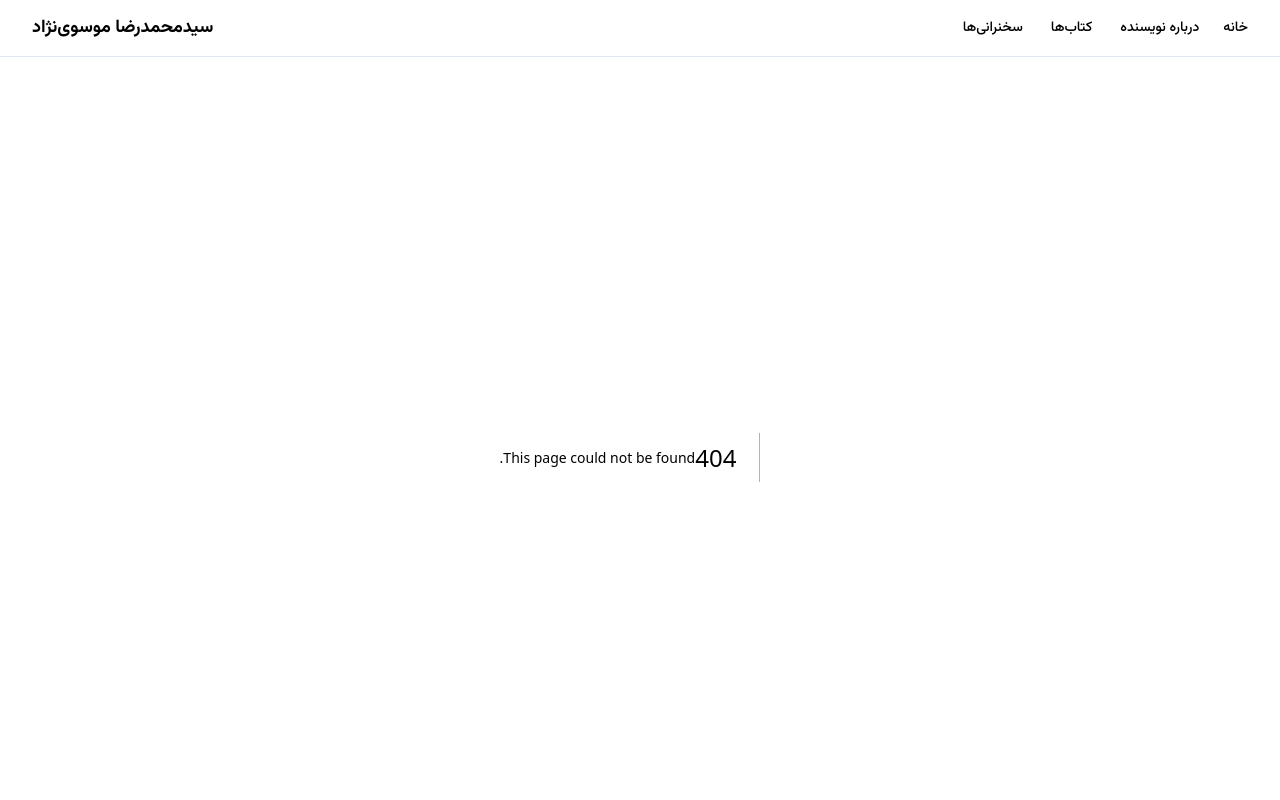
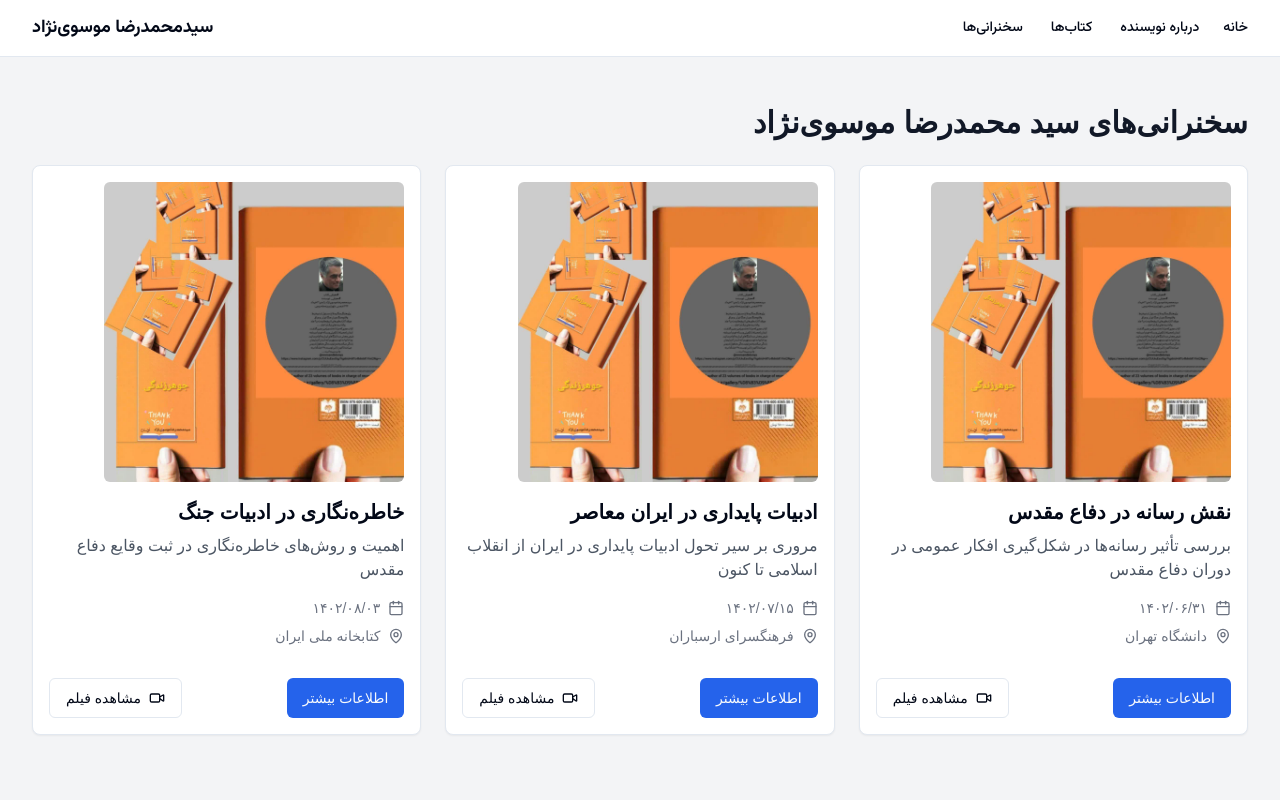
Before and after one commit to IsmaeilSaberi/new-portfolio-2, a Next.js app: page /speeches in a window 1280 px wide. Before the commit this address had no page. Shown: the top 800 px of the page. Built offline with nearby package versions, Linux system fonts and the light colour scheme.

Commit message:
adding other pages

```diff
--- /dev/null
+++ b/app/about/page.tsx
@@ -0,0 +1,38 @@
+import React from "react";
+
+export default function Component() {
+  return (
+    <div className="min-h-screen bg-gray-100 py-12 px-4 sm:px-6 lg:px-8">
+      <div className="max-w-3xl mx-auto bg-white shadow-md rounded-lg overflow-hidden">
+        <div className="px-6 py-8">
+          <h1 className="text-3xl font-bold text-gray-900 mb-6 text-right">
+            سید محمدرضا موسوی‌نژاد
+          </h1>
+          <div className="space-y-4 text-right text-gray-700 leading-relaxed">
+            <p>
+              سید محمدرضا موسوی‌نژاد، پژوهشگر جنگ، مدرس و نویسنده‌ی ۲۳ جلد کتاب
+              در زمینه‌ی ادبیات پایداری مقدس و جنگ است. او همچنین به عنوان راوی
+              فتح دفاع مقدس و مسئول ثبت و ضبط وقایع جنگ در دوران ۸ سال دفاع مقدس
+              فعالیت کرده است.
+            </p>
+            <p>
+              موسوی‌نژاد به عنوان یک رزمنده، ۵۲ ماه حضور داوطلبانه در مناطق
+              عملیاتی داشته و جانباز و مجروح جنگی است.
+            </p>
+            <p>
+              تحصیلات آکادمیک ایشان در رشته‌ی شیمی معدنی بوده و پایان‌نامه و
+              رساله‌ی خود را در خصوص لیگاندهای دو سر دندانه اسید و بازهای نرم و
+              سخت از دانشگاه ارومیه به پایان رسانده است.
+            </p>
+            <p>از آثار ماندگار ایشان می‌توان به موارد زیر اشاره کرد:</p>
+            <ul className="list-disc list-inside space-y-2 mr-6">
+              <li>اسطوره‌های تاریخ مقاومت ایران در ۵ جلد</li>
+              <li>کتاب یادهای نیک در ۳ جلد</li>
+              <li>کتاب "عمری که مرا داده شده بر زمین چنین گذشت" (جلد ۳)</li>
+            </ul>
+          </div>
+        </div>
+      </div>
+    </div>
+  );
+}
--- /dev/null
+++ b/app/books/page.tsx
@@ -0,0 +1,94 @@
+import React from "react";
+import Link from "next/link";
+import Image from "next/image";
+import { Card, CardContent, CardFooter } from "@/components/ui/card";
+import { Button } from "@/components/ui/button";
+
+// این دیتا در واقعیت از یک API یا دیتابیس گرفته می‌شود
+const books = [
+  {
+    id: 1,
+    title: "اسطوره‌های تاریخ مقاومت ایران (جلد ۱)",
+    description: "بررسی تاریخ مقاومت ایران در برابر تهاجمات خارجی",
+    image: "/images/book1.jpg",
+    detailsLink: "/books/1",
+    buyLink: "https://example.com/buy/1",
+  },
+  {
+    id: 2,
+    title: "یادهای نیک (جلد ۱)",
+    description: "خاطرات رزمندگان دفاع مقدس",
+    image: "/images/book2.jpg",
+    detailsLink: "/books/2",
+    buyLink: "https://example.com/buy/2",
+  },
+  {
+    id: 3,
+    title: "عمری که مرا داده شده بر زمین چنین گذشت (جلد ۳)",
+    description: "زندگی‌نامه و خاطرات نویسنده",
+    image: "/images/book3.jpg",
+    detailsLink: "/books/3",
+    buyLink: "https://example.com/buy/3",
+  },
+];
+
+export default function BookList() {
+  return (
+    <div
+      className="min-h-screen bg-gray-100 py-12 px-4 sm:px-6 lg:px-8"
+      dir="rtl"
+    >
+      <div className="max-w-7xl mx-auto">
+        <h1
+          className="text-3xl font-bold text-gray-900 mb-6 text-right"
+          style={{ fontFamily: "Shabnam, sans-serif" }}
+        >
+          کتاب‌های سید محمدرضا موسوی‌نژاد
+        </h1>
+        <div className="grid grid-cols-1 md:grid-cols-2 lg:grid-cols-3 gap-6">
+          {books.map((book) => (
+            <Card key={book.id} className="overflow-hidden">
+              <CardContent className="p-4">
+                <div className="aspect-w-2 aspect-h-3 mb-4">
+                  <Image
+                    src={book.image}
+                    alt={book.title}
+                    width={150}
+                    height={200}
+                    className="object-cover rounded-md"
+                  />
+                </div>
+                <h2
+                  className="text-xl font-semibold mb-2"
+                  style={{ fontFamily: "Shabnam, sans-serif" }}
+                >
+                  {book.title}
+                </h2>
+                <p
+                  className="text-gray-600 mb-4"
+                  style={{ fontFamily: "Shabnam, sans-serif" }}
+                >
+                  {book.description}
+                </p>
+              </CardContent>
+              <CardFooter className="flex justify-between p-4">
+                <Button asChild>
+                  <Link href={book.detailsLink}>جزئیات بیشتر</Link>
+                </Button>
+                <Button asChild variant="outline">
+                  <a
+                    href={book.buyLink}
+                    target="_blank"
+                    rel="noopener noreferrer"
+                  >
+                    خرید کتاب
+                  </a>
+                </Button>
+              </CardFooter>
+            </Card>
+          ))}
+        </div>
+      </div>
+    </div>
+  );
+}
--- /dev/null
+++ b/app/speeches/page.tsx
@@ -0,0 +1,122 @@
+import React from "react";
+import Image from "next/image";
+import Link from "next/link";
+import { Card, CardContent, CardFooter } from "@/components/ui/card";
+import { Button } from "@/components/ui/button";
+import { CalendarIcon, MapPinIcon, VideoIcon } from "lucide-react";
+
+// این دیتا در واقعیت از یک API یا دیتابیس گرفته می‌شود
+const speeches = [
+  {
+    id: 1,
+    title: "نقش رسانه در دفاع مقدس",
+    date: "۱۴۰۲/۰۶/۳۱",
+    location: "دانشگاه تهران",
+    image: "/images/book1.jpg",
+    description:
+      "بررسی تأثیر رسانه‌ها در شکل‌گیری افکار عمومی در دوران دفاع مقدس",
+    detailsLink: "/speeches/1",
+    videoLink: "https://example.com/video/1",
+  },
+  {
+    id: 2,
+    title: "ادبیات پایداری در ایران معاصر",
+    date: "۱۴۰۲/۰۷/۱۵",
+    location: "فرهنگسرای ارسباران",
+    image: "/images/book1.jpg",
+    description:
+      "مروری بر سیر تحول ادبیات پایداری در ایران از انقلاب اسلامی تا کنون",
+    detailsLink: "/speeches/2",
+    videoLink: "https://example.com/video/2",
+  },
+  {
+    id: 3,
+    title: "خاطره‌نگاری در ادبیات جنگ",
+    date: "۱۴۰۲/۰۸/۰۳",
+    location: "کتابخانه ملی ایران",
+    image: "/images/book1.jpg",
+    description: "اهمیت و روش‌های خاطره‌نگاری در ثبت وقایع دفاع مقدس",
+    detailsLink: "/speeches/3",
+    videoLink: "https://example.com/video/3",
+  },
+];
+
+export default function SpeechesPage() {
+  return (
+    <div
+      className="min-h-screen bg-gray-100 py-12 px-4 sm:px-6 lg:px-8"
+      dir="rtl"
+    >
+      <div className="max-w-7xl mx-auto">
+        <h1
+          className="text-3xl font-bold text-gray-900 mb-6 text-right"
+          style={{ fontFamily: "Shabnam, sans-serif" }}
+        >
+          سخنرانی‌های سید محمدرضا موسوی‌نژاد
+        </h1>
+        <div className="grid grid-cols-1 md:grid-cols-2 lg:grid-cols-3 gap-6">
+          {speeches.map((speech) => (
+            <Card key={speech.id} className="overflow-hidden">
+              <CardContent className="p-4">
+                <div className="aspect-w-16 aspect-h-9 mb-4">
+                  <Image
+                    src={speech.image}
+                    alt={speech.title}
+                    width={300}
+                    height={200}
+                    className="object-cover rounded-md"
+                  />
+                </div>
+                <h2
+                  className="text-xl font-semibold mb-2"
+                  style={{ fontFamily: "Shabnam, sans-serif" }}
+                >
+                  {speech.title}
+                </h2>
+                <p
+                  className="text-gray-600 mb-4"
+                  style={{ fontFamily: "Shabnam, sans-serif" }}
+                >
+                  {speech.description}
+                </p>
+                <div className="flex items-center text-sm text-gray-500 mb-2">
+                  <CalendarIcon className="h-4 w-4 ml-2" />
+                  <span style={{ fontFamily: "Shabnam, sans-serif" }}>
+                    {speech.date}
+                  </span>
+                </div>
+                <div className="flex items-center text-sm text-gray-500">
+                  <MapPinIcon className="h-4 w-4 ml-2" />
+                  <span style={{ fontFamily: "Shabnam, sans-serif" }}>
+                    {speech.location}
+                  </span>
+                </div>
+              </CardContent>
+              <CardFooter className="flex justify-between p-4">
+                <Button asChild>
+                  <Link href={speech.detailsLink}>
+                    <span style={{ fontFamily: "Shabnam, sans-serif" }}>
+                      اطلاعات بیشتر
+                    </span>
+                  </Link>
+                </Button>
+                <Button asChild variant="outline">
+                  <a
+                    href={speech.videoLink}
+                    target="_blank"
+                    rel="noopener noreferrer"
+                  >
+                    <VideoIcon className="h-4 w-4 ml-2" />
+                    <span style={{ fontFamily: "Shabnam, sans-serif" }}>
+                      مشاهده فیلم
+                    </span>
+                  </a>
+                </Button>
+              </CardFooter>
+            </Card>
+          ))}
+        </div>
+      </div>
+    </div>
+  );
+}
```
